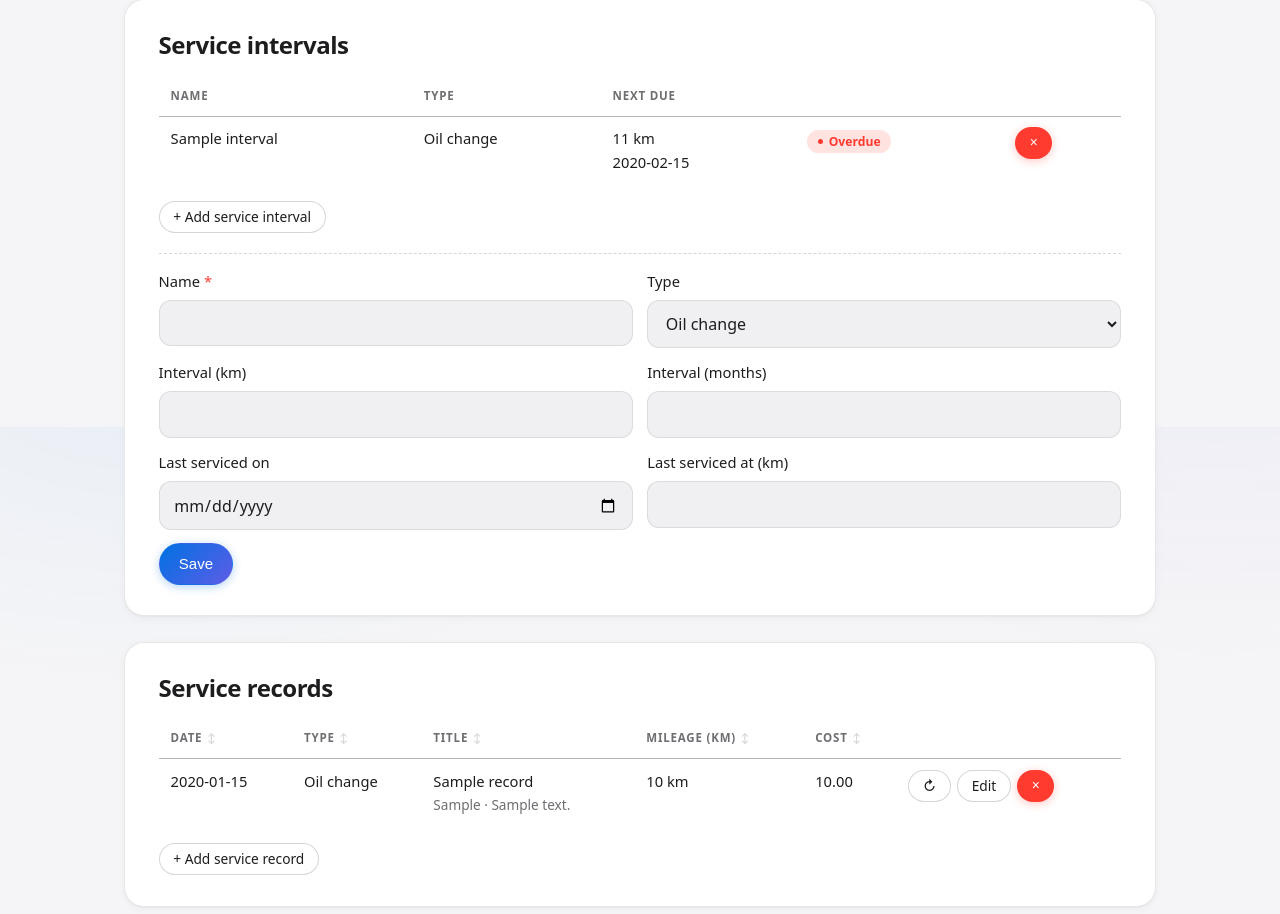
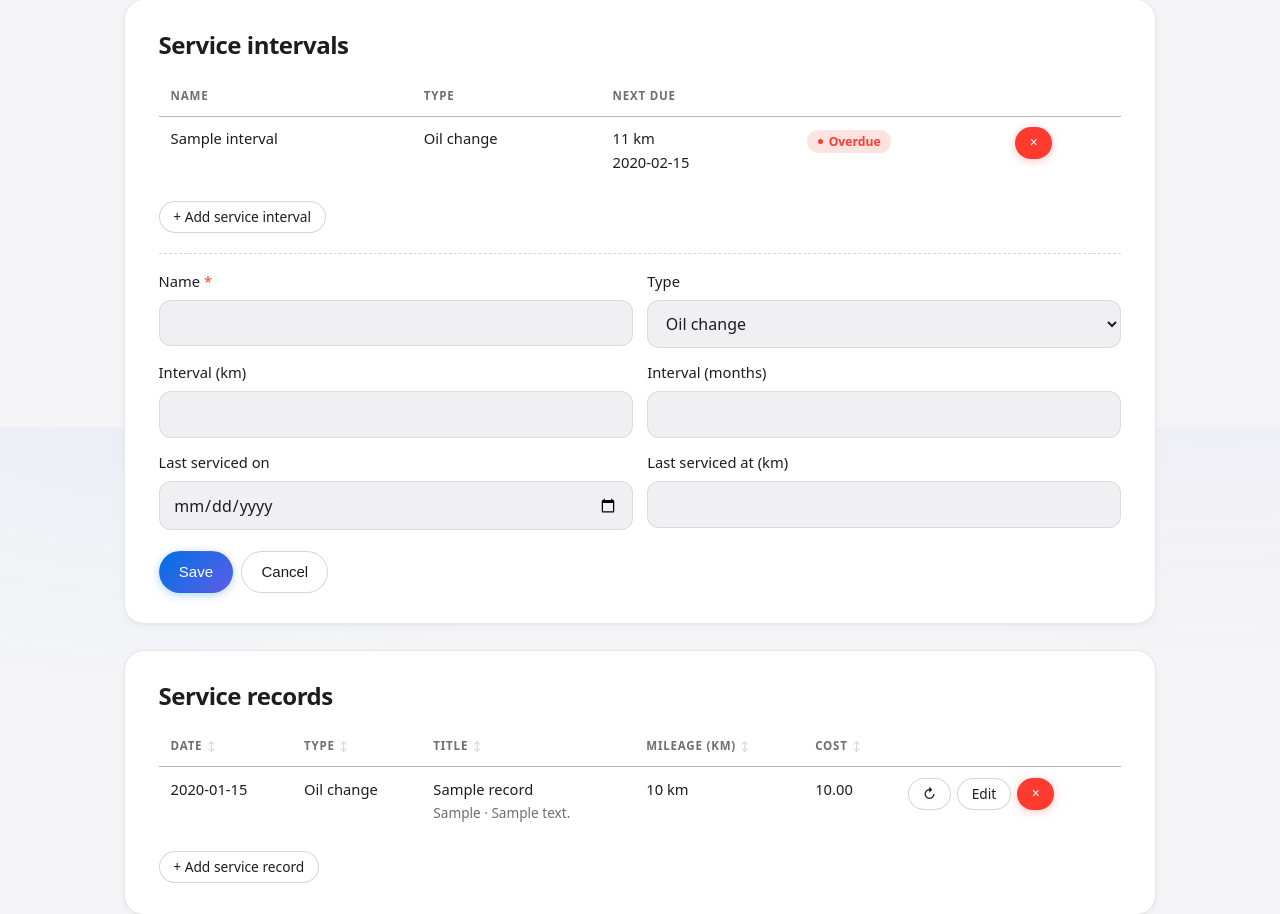
Before and after one commit to skyhell/fleetbox, a FastAPI app: page /vehicles/1 in a window 1280 px wide, after a click that opens the changed part. Shown: the part 373-1287 px from the top of the page. Run offline with FastAPI, Linux system fonts and the light colour scheme; the visitor is signed in with stand-in values (Sample User, id 1); tables that the repository leaves empty hold one stand-in row (values such as "Sample post"); parts of the project's set-up code (start-up, migrations or seed data) failed here and were passed over.

Commit message:
fix: cancel button on the inline add forms
The six adders on the vehicle page (intervals, service records, documents,
tyres, refuellings, expenses) offered only Save. Opening one and changing your
mind left you clicking the summary again -- if you found it -- with everything
you typed still sitting in the fields, ready to be submitted by the next Enter.
The standalone forms have had a Cancel since they were written; these never
did.

Cancel is type="reset", so the fields clear without any JavaScript and the
button cannot submit a half-filled form by accident. A delegated handler in
app.js does the other half and closes the <details>. Placed in the existing
.form-actions row, so no new CSS.

Left alone on purpose: the always-visible settings forms on the account and
admin pages. There is nothing to close and nothing to go back to there.

Verified in Chromium: cancel closes the adder, clears the typed value, does not
navigate (the query string survives) and raises no CSP violation. Tests: the
six adders each carry a reset-type cancel (test_usability_pack2), plus two e2e
checks. 230 tests, e2e 34.

Co-Authored-By: Claude Opus 5 <noreply@anthropic.com>
Claude-Session: https://claude.ai/code/session_01R3xBR9DLDTLm6685jTHnFH

```diff
--- a/app/__init__.py
+++ b/app/__init__.py
@@ -1,3 +1,3 @@
 """FleetBox — self-hosted, multi-user vehicle and fleet management."""
 
-__version__ = "0.22.0"
+__version__ = "0.22.1"
--- a/app/static/js/app.js
+++ b/app/static/js/app.js
@@ -64,6 +64,18 @@ document.addEventListener("click", function (event) {
   if (event.target.closest("a, button, input, label, form")) return;
   if (window.getSelection && String(window.getSelection())) return;
   window.location.href = row.dataset.href;
+});
+
+// --- Cancelling an inline "add" form ------------------------------------------
+// The adders live in a <details>, so cancelling means closing it again. The
+// button is type="reset", which clears the fields on its own — without
+// JavaScript it still does the useful half.
+document.addEventListener("click", function (event) {
+  if (!event.target || !event.target.closest) return;
+  var button = event.target.closest("button[data-cancel]");
+  if (!button) return;
+  var box = button.closest("details");
+  if (box) box.open = false;
 });
 
 // --- One-time DOM enhancements ------------------------------------------------
--- a/app/templates/vehicles/detail.html
+++ b/app/templates/vehicles/detail.html
@@ -103,7 +103,10 @@
         <label>{{ t('service.field.last_date') }}<input type="date" name="last_service_date"></label>
         <label>{{ t('service.field.last_' + vehicle.usage_unit.value) }}<input type="number" name="last_service_mileage" min="0" step="0.01"></label>
       </div>
+      <div class="form-actions">
         <button class="btn btn-primary" type="submit">{{ t('common.save') }}</button>
+        <button class="btn" type="reset" data-cancel>{{ t('common.cancel') }}</button>
+      </div>
     </form>
   </details>
 </section>
@@ -174,7 +177,10 @@
         <label>{{ t('service.field.workshop') }}<input type="text" name="workshop"></label>
       </div>
       <label>{{ t('service.field.notes') }}<textarea name="notes" rows="2"></textarea></label>
+      <div class="form-actions">
         <button class="btn btn-primary" type="submit">{{ t('common.save') }}</button>
+        <button class="btn" type="reset" data-cancel>{{ t('common.cancel') }}</button>
+      </div>
     </form>
   </details>
 </section>
@@ -230,7 +236,10 @@
         </label>
       </div>
       <p class="muted small">{{ t('attachment.hint') }}</p>
+      <div class="form-actions">
         <button class="btn btn-primary" type="submit">{{ t('common.save') }}</button>
+        <button class="btn" type="reset" data-cancel>{{ t('common.cancel') }}</button>
+      </div>
     </form>
   </details>
 </section>
@@ -335,7 +344,10 @@
         </label>
       </div>
       <label>{{ t('service.field.notes') }}<textarea name="notes" rows="2"></textarea></label>
+      <div class="form-actions">
         <button class="btn btn-primary" type="submit">{{ t('common.save') }}</button>
+        <button class="btn" type="reset" data-cancel>{{ t('common.cancel') }}</button>
+      </div>
     </form>
   </details>
 </section>
@@ -440,7 +452,10 @@
           <input type="checkbox" name="full_tank" value="1" checked> {{ t('fuel.field.full_tank') }}
         </label>
       </div>
+      <div class="form-actions">
         <button class="btn btn-primary" type="submit">{{ t('common.save') }}</button>
+        <button class="btn" type="reset" data-cancel>{{ t('common.cancel') }}</button>
+      </div>
     </form>
   </details>
 </section>
@@ -509,7 +524,10 @@
         <label>{{ t(vehicle.reading_label_key) }}<input type="number" name="mileage" min="0" step="0.01"></label>
       </div>
       <label>{{ t('expense.field.notes') }}<textarea name="notes" rows="2"></textarea></label>
+      <div class="form-actions">
         <button class="btn btn-primary" type="submit">{{ t('common.save') }}</button>
+        <button class="btn" type="reset" data-cancel>{{ t('common.cancel') }}</button>
+      </div>
     </form>
   </details>
 </section>
--- a/pyproject.toml
+++ b/pyproject.toml
@@ -1,6 +1,6 @@
 [project]
 name = "fleetbox"
-version = "0.22.0"
+version = "0.22.1"
 description = "Self-hosted, multi-user vehicle and fleet management (inspired by Homebox)."
 readme = "README.md"
 requires-python = ">=3.11"
```
Also changed, not shown: scripts/verify_e2e.py (+15 -0 lines), tests/test_usability_pack2.py (+16 -0 lines), CHANGELOG.md. Lines whose indentation alone changed are shown as unchanged.
